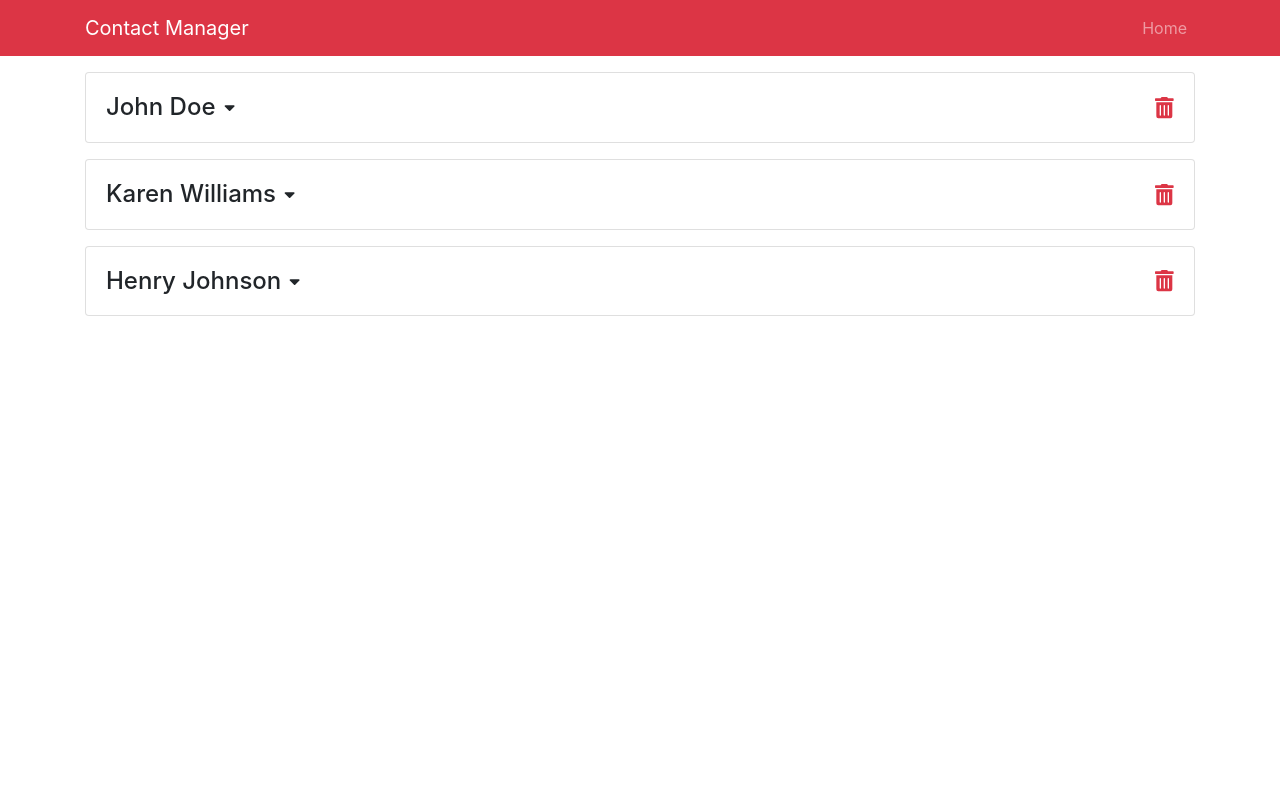
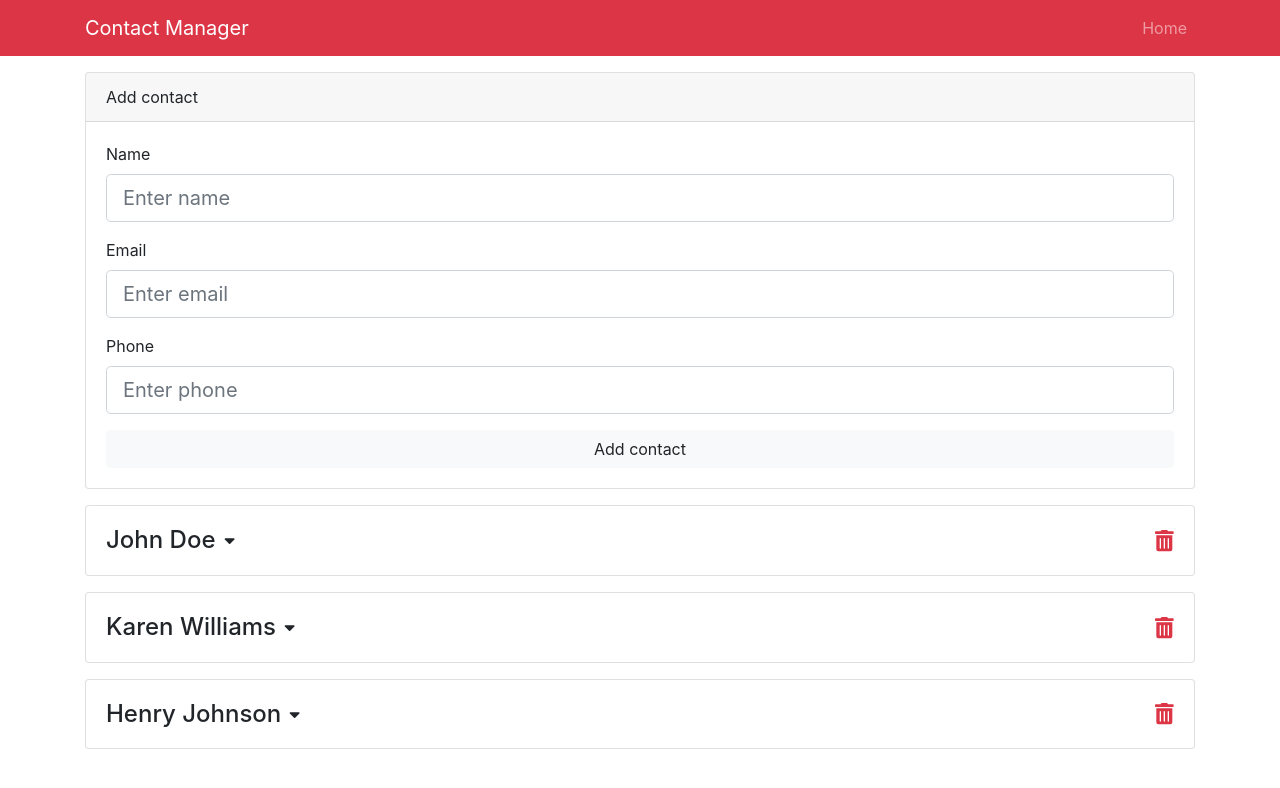
Before and after one commit to blyndaruk/react-learn-contacs-manager, a React (Create React App) app: page / in a window 1280 px wide. Shown: the top 788 px of the page. Built offline with nearby package versions, Linux system fonts and the light colour scheme.

Commit message:
add form add contact

```diff
--- a/src/App.js
+++ b/src/App.js
@@ -1,6 +1,7 @@
 import React, { Component } from 'react';
 import Provider from './context';
 
+import AddContact from './components/Contacts/AddContact/AddContact';
 import Contacts from './components/Contacts/Contacts';
 import Header from './components/layout/Header/Header';
 
@@ -15,6 +16,7 @@
         <div className="App">
           <Header branding="Contact Manager" />
           <div className="container">
+            <AddContact/>
             <Contacts/>
           </div>
         </div>
--- /dev/null
+++ b/src/components/Contacts/AddContact/AddContact.js
@@ -0,0 +1,66 @@
+import React, { Component } from 'react';
+
+class AddContact extends Component {
+  state = {
+    name: '',
+    email: '',
+    phone: '',
+  };
+
+  onInputChange = e => this.setState({ [e.target.name]: e.target.value });
+
+  onSubmit = (e) => {
+    e.preventDefault();
+    console.log(this.state);
+  };
+
+  render() {
+    const { name, email, phone } = this.state;
+
+    return (
+      <div className="card mb-3">
+        <div className="card-header">Add contact</div>
+        <div className="card-body">
+          <form onSubmit={this.onSubmit}>
+            <div className="form-group">
+              <label htmlFor="name">Name</label>
+              <input
+                type="text"
+                name="name"
+                className="form-control form-control-lg"
+                placeholder="Enter name"
+                value={name}
+                onChange={this.onInputChange}
+              />
+            </div>
+            <div className="form-group">
+              <label htmlFor="email">Email</label>
+              <input
+                type="email"
+                name="email"
+                className="form-control form-control-lg"
+                placeholder="Enter email"
+                value={email}
+                onChange={this.onInputChange}
+              />
+            </div>
+            <div className="form-group">
+              <label htmlFor="name">Phone</label>
+              <input
+                type="text"
+                name="phone"
+                className="form-control form-control-lg"
+                placeholder="Enter phone"
+                value={phone}
+                onChange={this.onInputChange}
+              />
+            </div>
+            <input type="submit" value="Add contact" className="btn btn-light btn-block" />
+          </form>
+        </div>
+      </div>
+    );
+  }
+}
+
+export default AddContact;
```
